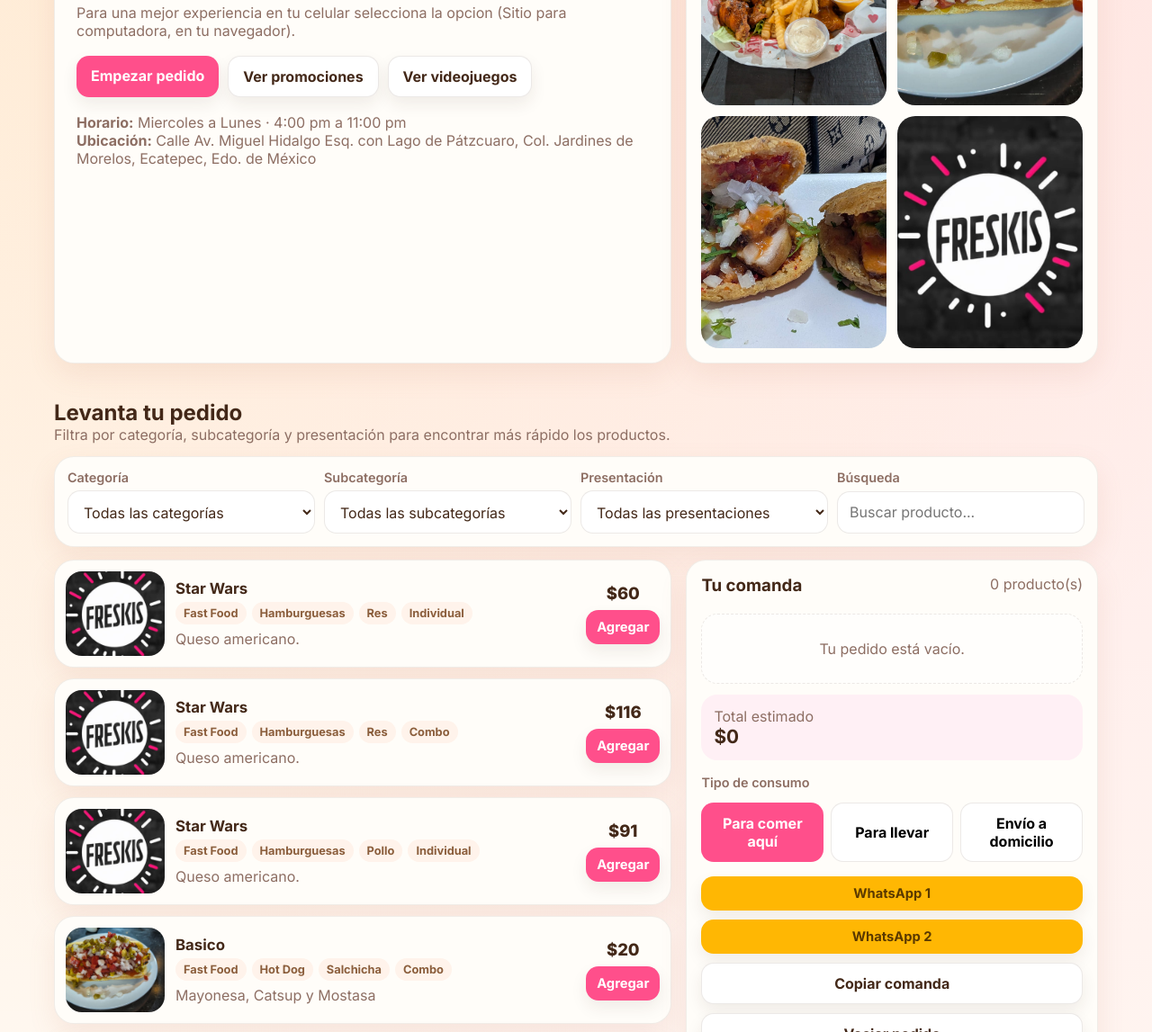
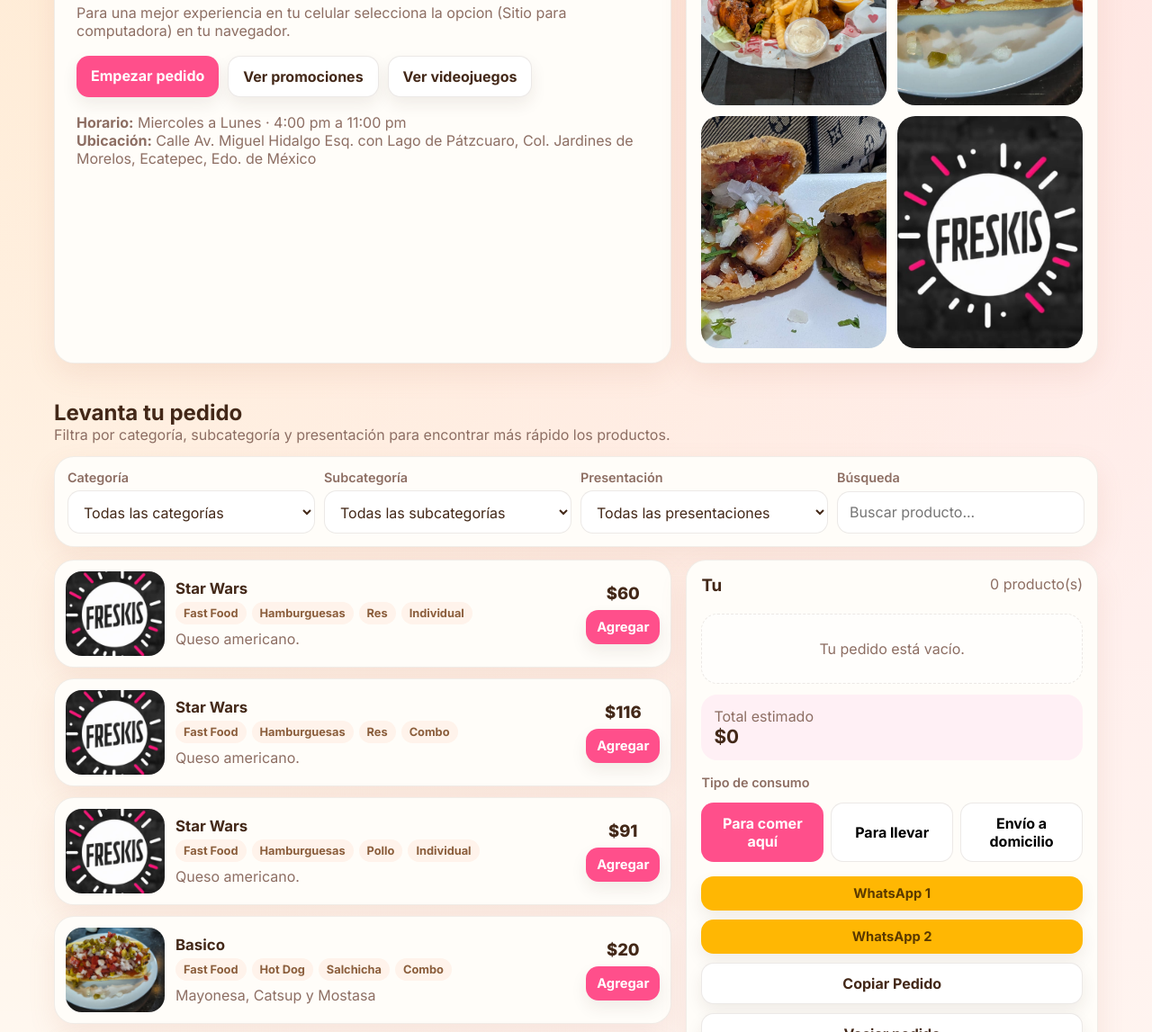
Before and after one commit to freskismx/freskis, a plain HTML site: page index.html in a window 1280 px wide. Shown: the part 282-1429 px from the top of the page at 90% size. Drawn offline with Linux system fonts and the light colour scheme; files whose address does not match are found by name.

Commit message:
Update index.html

```diff
--- a/index.html
+++ b/index.html
@@ -38,7 +38,7 @@
     <div class="card hero-copy">
       <span class="kicker">Menú digital · Pedidos por WhatsApp</span>
       <h2>Haz tu pedido rápido, claro y listo para enviar.</h2>
-      <p>Para una mejor experiencia en tu celular selecciona la opcion (Sitio para computadora, en tu navegador).</p>
+      <p>Para una mejor experiencia en tu celular selecciona la opcion (Sitio para computadora) en tu navegador.</p>
       <div id="noticeChip" class="notice-chip">
         <div>
           <strong data-notice-title>Aviso importante</strong>
@@ -98,7 +98,7 @@
 
       <aside class="card cart">
         <div class="cart-row">
-          <h3>Tu comanda</h3>
+          <h3>Tu </h3>
           <div id="cartCount" class="muted">0 producto(s)</div>
         </div>
         <div id="cartList" class="cart-list"></div>
@@ -126,7 +126,7 @@
 
         <div style="margin-top:16px; display:grid; gap:10px">
           <div id="waButtons" style="display:grid; gap:10px"></div>
-          <button id="copyOrderBtn" class="btn secondary">Copiar comanda</button>
+          <button id="copyOrderBtn" class="btn secondary">Copiar Pedido</button>
           <button id="clearCartBtn" class="btn secondary">Vaciar pedido</button>
         </div>
       </aside>
```
